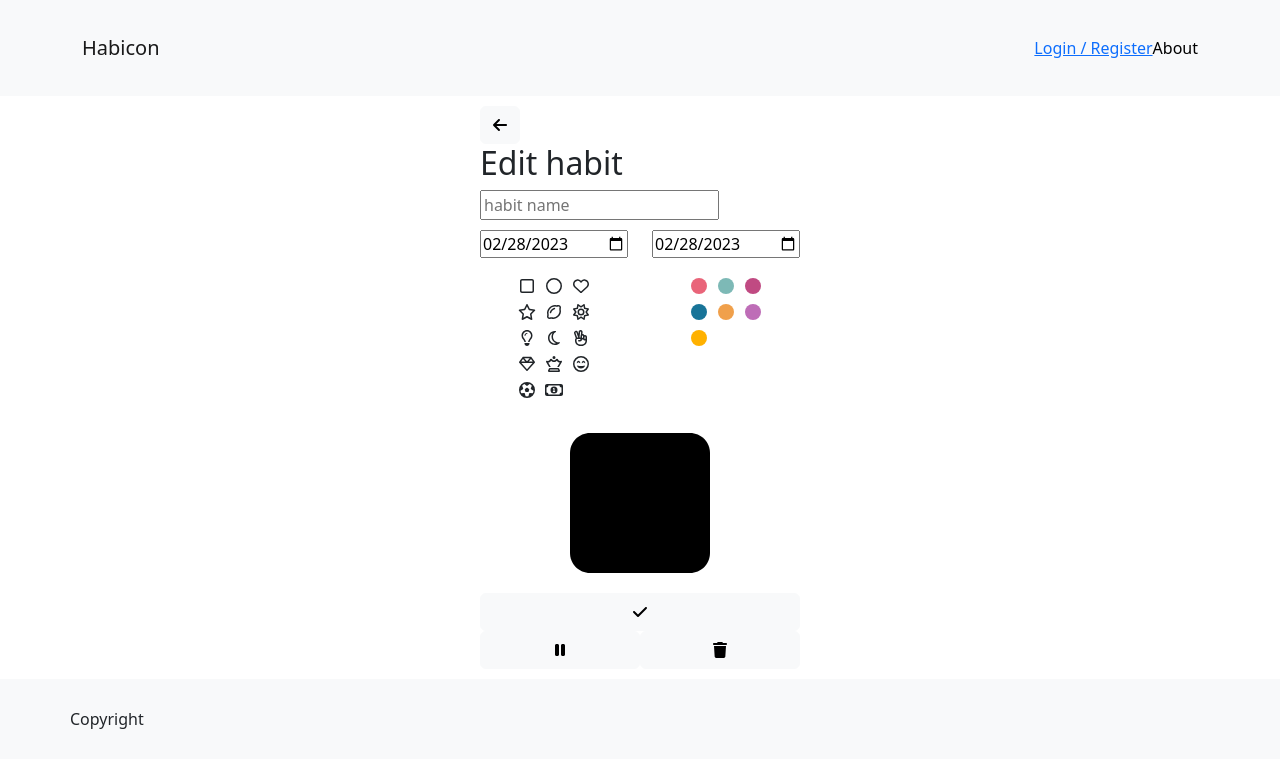
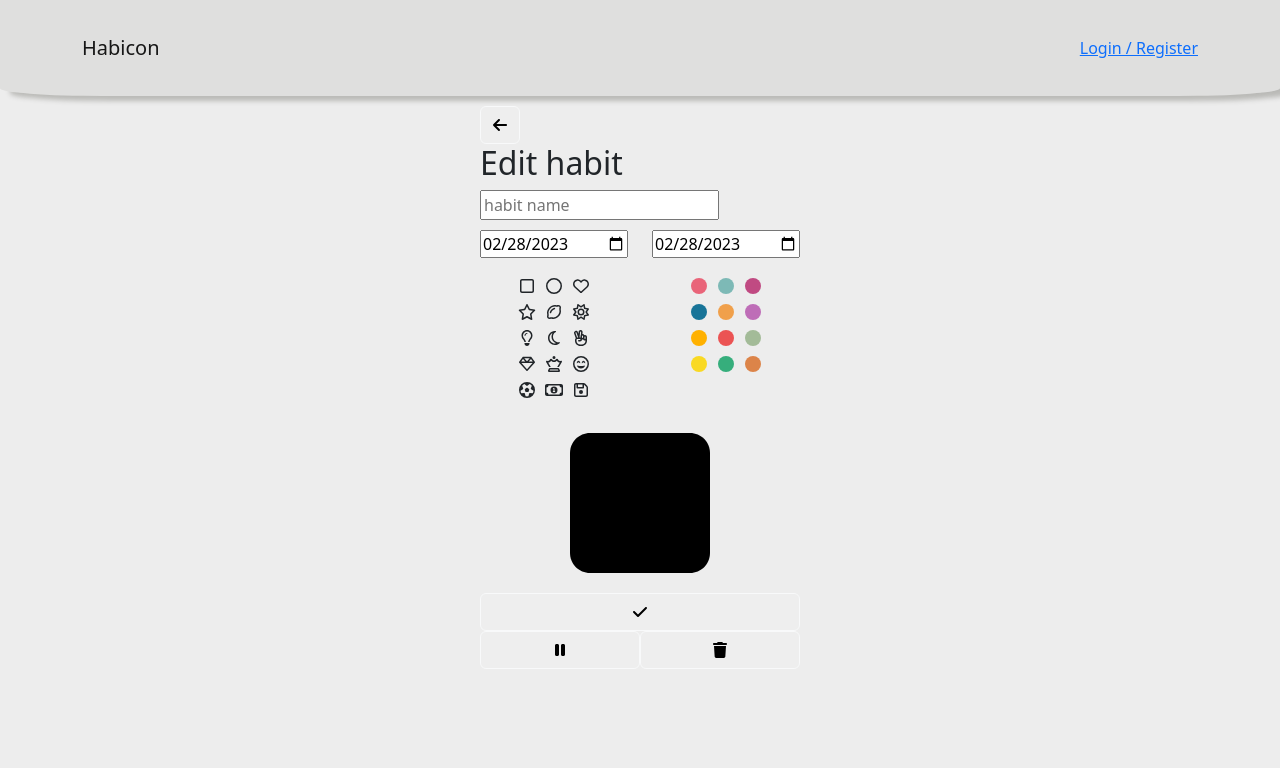
Before and after one commit to KathrynShea/habit-solo-project, a React (Create React App) app: page /#/edit/1 in a window 1280 px wide. Shown: the top 768 px of the page. Built offline with nearby package versions, Linux system fonts and the light colour scheme; no server answers.

Commit message:
added style

```diff
--- a/src/components/App.css
+++ b/src/components/App.css
@@ -1,12 +1,15 @@
+
 html,
 body,
 #react-root {
   height: 100%;
+  background-color: #EDEDED;
 }
 
 body {
   font-family: 'Segoe UI', Tahoma, Geneva, Verdana, sans-serif;
   margin: 0px;
+
 }
 
 img {
@@ -22,59 +25,6 @@ Container
   padding: 20px;
 }
 
-/* --------------------------------------------------------------------------------
-Button
--------------------------------------------------------------------------------- */
-
-/* .btn {
-  display: inline-block;
-  padding: 10px 20px;
-  border-color: #014041;
-  border-width: 1px 1px 3px;
-  border-radius: 4px;
-  background-color: #00acb0;
-  color: #f8f8f8;
-  font-size: 1.1rem;
-  outline: 0;
-  cursor: pointer;
-}
-
-.btn_sizeMin {
-  min-height: 50px;
-  min-width: 100px;
-}
-
-.btn_sizeSm {
-  padding: 10px 15px;
-  font-size: 0.8rem;
-}
-
-.btn_sizeFull {
-  display: block;
-  width: 100%;
-}
-
-.btn:hover {
-  background-color: #008183;
-  text-decoration: none;
-}
-
-/* This line makes the "Register" and "Login" buttons look like links */
-/* .btn_asLink {
-  padding: 0;
-  border-width: 0;
-  border-bottom: 1px solid #444;
-  border-radius: 0;
-  background: none;
-  font: inherit;
-  color: #444;
-}
-
-.btn_asLink:hover {
-  background-color: transparent;
-  border-color: #008183;
-  color: #008183;
-}  */
 
 /* --------------------------------------------------------------------------------
 Alert
@@ -106,19 +56,34 @@ Form Treatment
   box-shadow: 0 1px 2px rgb(0, 0, 0, 0.4);
 }
 
-input {
-  margin: 5px;
-  margin-bottom: 10px;
-}
+/* --------------------------------------------------------------------------------
+Nav page
+-------------------------------------------------------------------------------- */
+.nav_link{
+  text-decoration: none;
+  color: black;
+  }
 
-.scrolling-wrapper-flexbox {
-  margin-left: 30%;
-  padding-bottom: 20px;
-  display: flex;
-  flex-direction: column;
-  flex-wrap: nowrap;
-  overflow-x: auto;
-  width:30%;
+  .nav_link{
+    text-decoration: none;
+    color: black;
+  }
+  .navbar-light{
+    background-color: #DFDFDE !important;
+    border-radius: 0 0 8% 8%;
+    box-shadow: 10px 5px 5px #babab7;
+
+  }
+  /* .navbar-header {
+    background-color: #F16E10;
+  } */
+
+/* --------------------------------------------------------------------------------
+Overview Page
+-------------------------------------------------------------------------------- */
+/* #86A3B8 #D8D9CF */
+.btn-light{
+  background-color:#EEEEEE !important;
 }
 
 /* added this class in so that the various tds in the table would all be the same size */
@@ -128,11 +93,74 @@ input {
   height: auto;
   text-align: center;
 }
+.habit_rows { display: block; float: left; }
+.habit_data {
+  display: block;
+}
 
-.individual_tables{
-  display: inline-block;
+
+table {
+  border-collapse: collapse;
+  border-spacing: 0;
 
 }
+.overview-month-option{
+  display: inline;
+}
+
+.clickable:hover{
+  height: 20px;
+}
+
+.text_clickable:hover{
+  font-weight: bold;
+}
+
+.names{
+  display: inline-block;
+  width: 125px;
+  height: auto;
+}
+
+
+
+/* --------------------------------------------------------------------------------
+Award and Paused page
+-------------------------------------------------------------------------------- */
+.award{
+  border: 1px solid black;
+  display: flex;
+}
+/* --------------------------------------------------------------------------------
+New habit and Edit habit page
+-------------------------------------------------------------------------------- */
+.edit_page{
+  padding:10px;
+  display:flex;
+  justify-content: center;
+  }
+
+  .date_inputs{
+    padding-top: 10px;
+    padding-bottom: 15px;
+  }
+
+  input{
+    display:block;
+  }
+
+  .single_line_button{
+    width: 100%;
+  }
+  .two_button_line{
+    width: 50%;
+  }
+
+  .center{
+    display: flex;
+    justify-content: center;
+    padding-bottom: 10px;
+  }
 /* color library */
 .one{
   color: #E96479;
@@ -191,98 +219,3 @@ input {
 .regular{
   color: black;
 }
-
-
-.all_habit_dates{
-  /* padding-bottom: 20px;*/
-  /* display: flex;
-  flex-wrap: nowrap;   */
-  overflow-x: auto;
-  width: 100%;
-  height:200px;
-
-}
-
-.habit_rows { display: block; float: left; }
-.habit_data {
-  display: block;
-}
-
-
-table {
-  border-collapse: collapse;
-  border-spacing: 0;
-
-}
-.overview-month-option{
-  display: inline;
-
-}
-
-.clickable:hover{
-  height: 20px;
-}
-
-.text_clickable:hover{
-  font-weight: bold;
-}
-
-.names{
-  display: inline-block;
-  width: 125px;
-  height: auto;
-
-}
-
-input{
-  display:block;
-}
-
-.single_line_button{
-  width: 100%;
-}
-.two_button_line{
-  width: 50%;
-}
-
-.center{
-  display: flex;
-  justify-content: center;
-  padding-bottom: 10px;
-}
-
-.award{
-  border: 1px solid black;
-}
-
-.edit_page{
-/* border: 1px solid black; */
-padding:10px;
-display:flex;
-justify-content: center;
-}
-
-.editHabitForm{
-  /* border: 1px solid black; */
-
-}
-.date_inputs{
-  padding-top: 10px;
-  padding-bottom: 15px;
-}
-
-
-.nav_link{
-text-decoration: none;
-color: black;
-}
-
-.footer{
-  position: relative;
-bottom: 0px;
-}
-
-.nav_link{
-  text-decoration: none;
-  color: black;
-}
--- a/src/components/App.jsx
+++ b/src/components/App.jsx
@@ -27,6 +27,7 @@ import HabitAwards from "./Pages/HabitAwards";
 
 import "./App.css";
 import moment from "moment";
+
 
 function App() {
   var moment = require("moment");
@@ -126,7 +127,7 @@ function App() {
           </Route>
         </Switch>
 
-        <Footer />
+        {/* <Footer /> */}
       </div>
     </Router>
   );
--- a/src/components/Pages/Edit.jsx
+++ b/src/components/Pages/Edit.jsx
@@ -78,10 +78,11 @@ function Edit(props) {
     let newObject = {
       id: thisHabitBasics[0].id,
       is_tracked: thisHabitBasics[0].is_tracked,
+      history: history,
     };
     console.log("this is the newobject", newObject);
     dispatch({ type: "CHANGE_TRACKED", payload: newObject });
-    history.push("/user");
+
   };
 
   const handleDelete = () => {
@@ -94,12 +95,12 @@ function Edit(props) {
     }).then((willDelete) => {
       if (willDelete) {
         let id = thisHabitBasics[0].id;
-        dispatch({ type: "DELETE_HABIT", payload: { id: id } });
+        dispatch({ type: "DELETE_HABIT", payload: { id: id, history: history } });
         swal({
           text: "habit has been deleted",
           icon: "success",
         });
-        history.push("/user");
+
       } else {
         swal("Habit has not been deleted");
       }
@@ -158,6 +159,9 @@ function Edit(props) {
       case 14:
         shape = "fa-money-bill-1";
         break;
+        case 15:
+        shape = "fa-floppy-disk";
+        break;
     }
 
     switch (newColorID) {
@@ -181,6 +185,30 @@ function Edit(props) {
         break;
       case 7:
         colorClass = "seven";
+        break;
+        case 8:
+        colorClass = "eight";
+        break;
+        case 9:
+        colorClass = "nine";
+        break;
+        case 10:
+        colorClass = "ten";
+        break;
+        case 11:
+        colorClass = "eleven";
+        break;
+        case 12:
+        colorClass = "twelve";
+        break;
+        case 13:
+        colorClass = "thirteen";
+        break;
+        case 14:
+        colorClass = "fourteen";
+        break;
+        case 15:
+        colorClass = "fifteen";
         break;
       default:
         colorClass = "regular";
@@ -415,6 +443,15 @@ function Edit(props) {
                       />
                     </div>
                   </td>
+                  <td>
+                    <div className="table_box">
+                      <FontAwesomeIcon
+                        icon="fa-regular fa-floppy-disk"
+                        className="clickable"
+                        onClick={() => setNewShapeID(15)}
+                      />
+                    </div>
+                  </td>
                 </tr>
               </table>
             </div>
@@ -490,6 +527,53 @@ function Edit(props) {
                       />
                     </div>
                   </td>
+                  <td>
+                    <div className="table_box">
+                      <FontAwesomeIcon
+                        icon="fa-solid fa-circle"
+                        className="eight clickable"
+                        onClick={() => setNewColorID(8)}
+                      />
+                    </div>
+                  </td>
+                  <td>
+                    <div className="table_box">
+                      <FontAwesomeIcon
+                        icon="fa-solid fa-circle"
+                        className="nine clickable"
+                        onClick={() => setNewColorID(9)}
+                      />
+                    </div>
+                  </td>
+                </tr>
+                <tr>
+                  <td>
+                    <div className="table_box">
+                      <FontAwesomeIcon
+                        icon="fa-solid fa-circle"
+                        className="ten clickable"
+                        onClick={() => setNewColorID(10)}
+                      />
+                    </div>
+                  </td>
+                  <td>
+                    <div className="table_box">
+                      <FontAwesomeIcon
+                        icon="fa-solid fa-circle"
+                        className="eleven clickable"
+                        onClick={() => setNewColorID(11)}
+                      />
+                    </div>
+                  </td>
+                  <td>
+                    <div className="table_box">
+                      <FontAwesomeIcon
+                        icon="fa-solid fa-circle"
+                        className="twelve clickable"
+                        onClick={() => setNewColorID(12)}
+                      />
+                    </div>
+                  </td>
                 </tr>
               </table>
             </div>
--- a/src/components/Pages/Form.jsx
+++ b/src/components/Pages/Form.jsx
@@ -46,11 +46,12 @@ function Form() {
       end_date: newEndDate,
       shape_id: newShapeID,
       color_id: newColorID,
+      history: history,
     };
     //console.log("in handle submit this is the newHabitObject", newHabitObject);
 
     dispatch({ type: "ADD_HABIT", payload: newHabitObject });
-    history.push("/user");
+
   }
   };
 
--- a/src/components/Pages/HabitAwards.jsx
+++ b/src/components/Pages/HabitAwards.jsx
@@ -154,9 +154,8 @@ function HabitAwards() {
                       icon={`fa-solid ${shape}`}
                       className={`${colorClass} fa-10x`}
                     />
-                    <h6>{habit.habit_name}</h6>
-                    <h6>{moment(habit.start_date).format("YYYY-MM-DD")}</h6>
-                    <h6>{moment(habit.end_date).format("YYYY-MM-DD")}</h6>
+                    <h4>{habit.habit_name}</h4>
+                    <h6>Completed {moment(habit.end_date).format("MM/DD/YYYY")}</h6>
                     {/* <OverlayTrigger placement="bottom" overlay={tooltip_delete}> */}
                     <h6><FontAwesomeIcon
                         icon="fa-regular fa-trash-can"
--- a/src/components/Shared/Footer/Footer.jsx
+++ b/src/components/Shared/Footer/Footer.jsx
@@ -16,10 +16,8 @@ import Col from "react-bootstrap/Col";
 function Footer() {
   return (
   <>
-  <Navbar bg="light" expand="lg">
-  <Container className="footer">
-<Row>Copyright</Row>
-  </Container>
+  <Navbar bg="light" expand="lg" >
+  <Container className="footer"></Container>
   </Navbar>
   </>
 
--- a/src/components/Shared/LogOutButton/LogOutButton.jsx
+++ b/src/components/Shared/LogOutButton/LogOutButton.jsx
@@ -1,18 +1,20 @@
 import React from 'react';
 import { useDispatch } from 'react-redux';
+import Button from "react-bootstrap/Button";
 
 function LogOutButton(props) {
   const dispatch = useDispatch();
   return (
-    <button
+    <Button
       // This button shows up in multiple locations and is styled differently
       // because it's styled differently depending on where it is used, the className
       // is passed to it from it's parents through React props
       // className={props.className}
       onClick={() => dispatch({ type: 'LOGOUT' })}
+      variant="light"
     >
       Log Out
-    </button>
+    </Button>
   );
 }
 
--- a/src/components/Shared/Nav/Nav.jsx
+++ b/src/components/Shared/Nav/Nav.jsx
@@ -19,7 +19,7 @@ function Nav1() {
   const user = useSelector((store) => store.user);
 
   return (
-    <Navbar bg="light" expand="lg">
+    <Navbar  expand="lg">
       <Container>
       <Navbar.Brand href="#home">Habicon</Navbar.Brand>
       <div>
@@ -40,9 +40,9 @@ function Nav1() {
 
           </>
         )}
-        <Link className="nav_link" to="/about">
+        {/* <Link className="nav_link" to="/about">
           About
-        </Link>
+        </Link> */}
       </div>
       </Container>
     </Navbar>
```
Also changed, not shown: src/components/Pages/PausedHabits.jsx (+15 -8 lines), src/components/Pages/UserPage/UserPage.jsx (+51 -24 lines), src/redux/sagas/habit.saga.js (+14 -5 lines).
